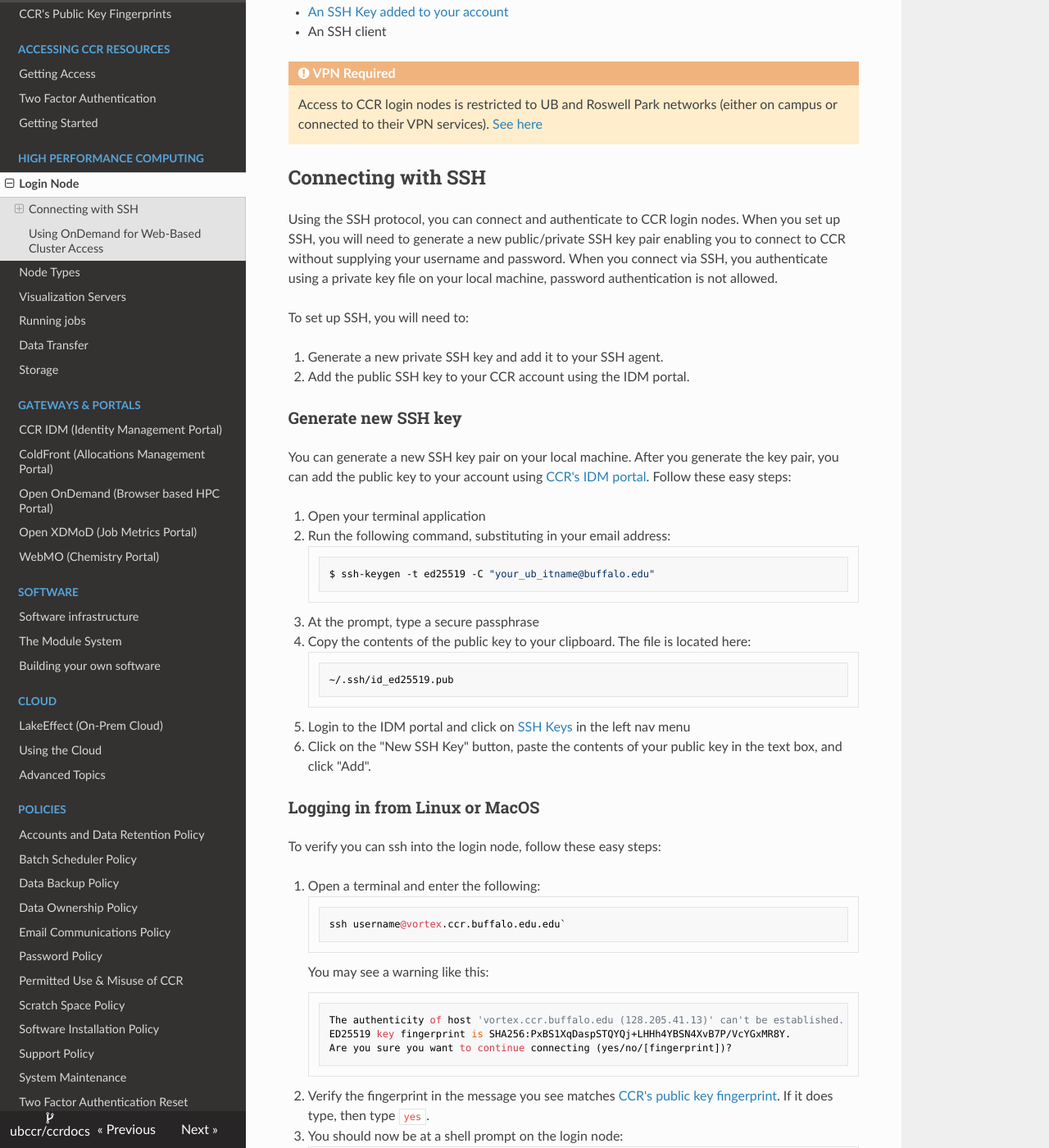
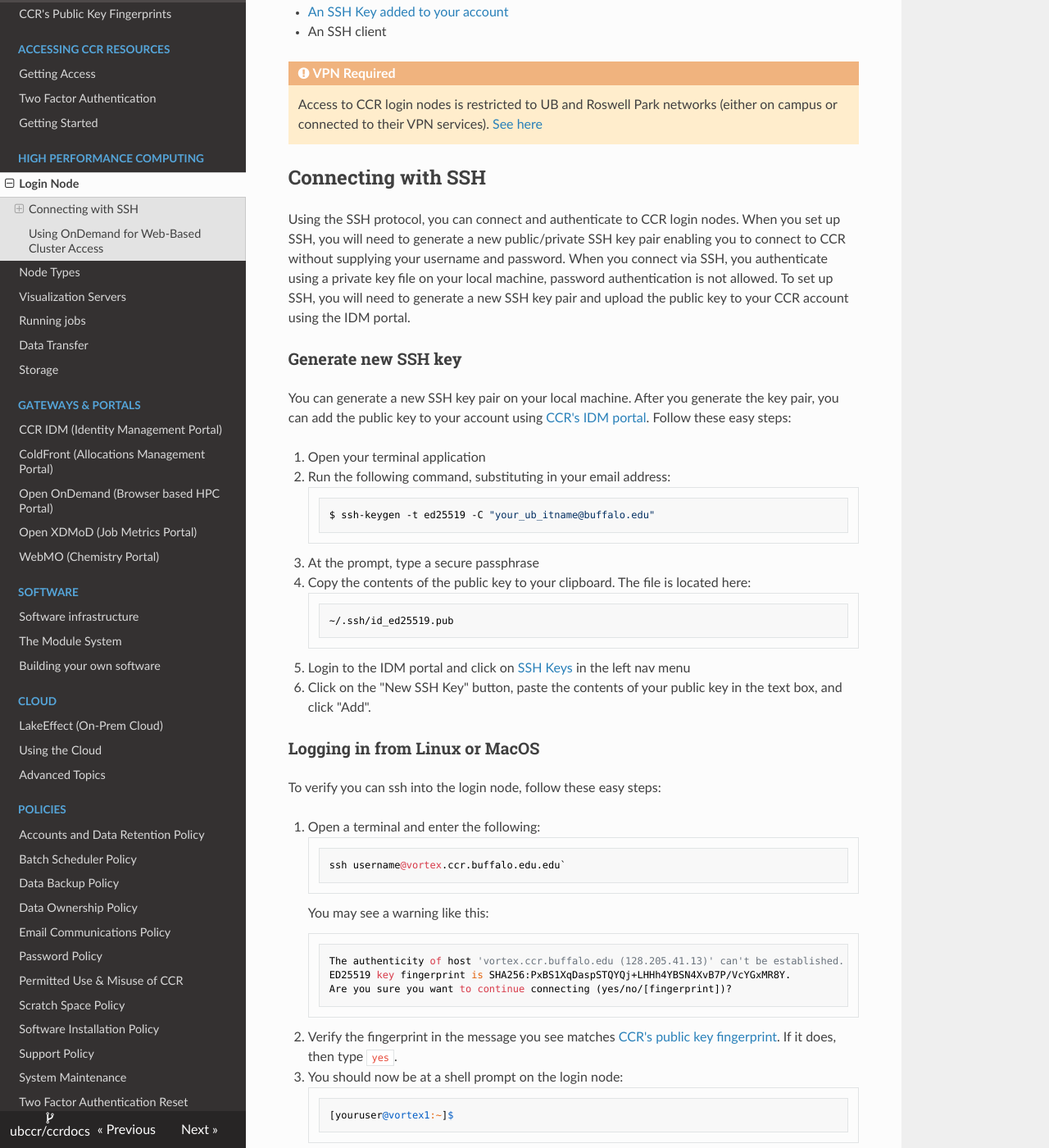
Before and after one commit to ubccr/ccrdocs, an MkDocs documentation site: the page built from pages/hpc/login.md, in a window 1280 px wide and 1400 px high, scrolled down 738 px. Shown: the whole window at 82% size. Built offline with MkDocs 1.6.1, drawn with Linux system fonts in a browser that asks for light colours; nearby versions of some CDN libraries.

Commit message:
Minor tweaks

````diff
--- a/pages/hpc/login.md
+++ b/pages/hpc/login.md
@@ -39,12 +39,9 @@ Using the SSH protocol, you can connect and authenticate to CCR login nodes.
 When you set up SSH, you will need to generate a new public/private SSH key
 pair enabling you to connect to CCR without supplying your username and
 password. When you connect via SSH, you authenticate using a private key file
-on your local machine, password authentication is not allowed.
-
-To set up SSH, you will need to:
-
-1. Generate a new private SSH key and add it to your SSH agent.
-2. Add the public SSH key to your CCR account using the IDM portal.
+on your local machine, password authentication is not allowed. To set up SSH,
+you will need to generate a new SSH key pair and upload the public key to your
+CCR account using the IDM portal.
 
 ### Generate new SSH key
 
@@ -80,7 +77,7 @@ To verify you can ssh into the login node, follow these easy steps:
    Are you sure you want to continue connecting (yes/no/[fingerprint])?
    ```
 2. Verify the fingerprint in the message you see matches [CCR's public key fingerprint](../fingerprints.md).
-   If it does type, then type `yes`.
+   If it does, then type `yes`.
 3. You should now be at a shell prompt on the login node:
 ```
 [youruser@vortex1:~]$
````
Also changed, not shown: pages/fingerprints.md (+2 -2 lines).
